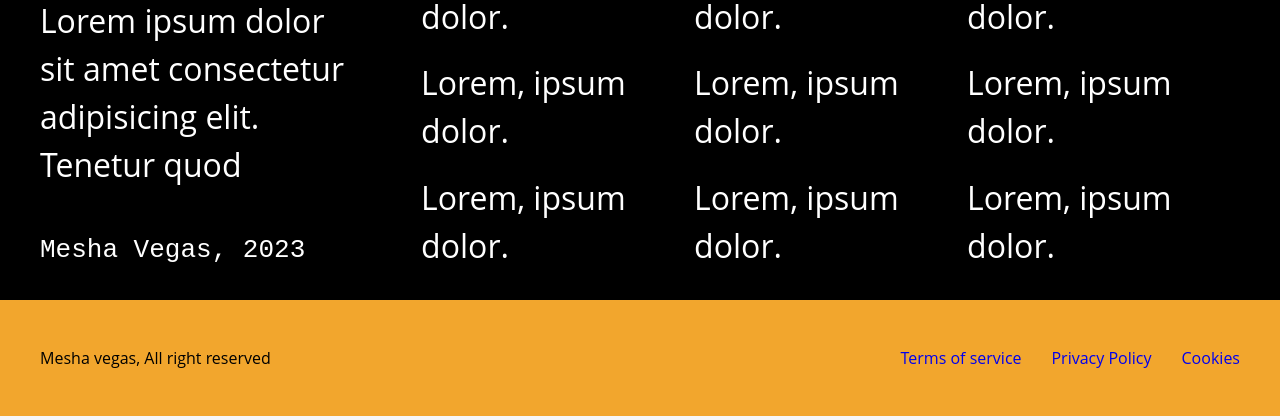
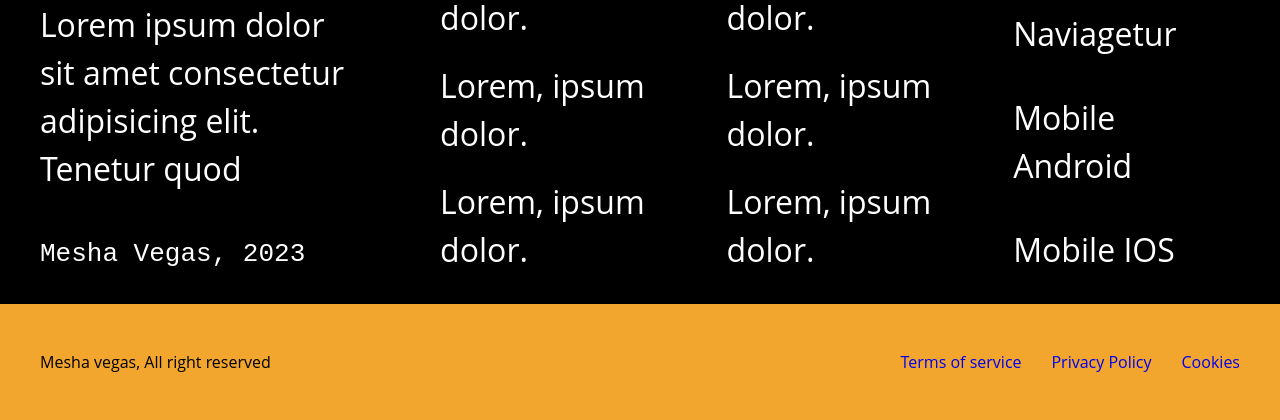
Before and after one commit to Meshavegas/le_temps_passe, a plain HTML site: page index.html in a window 1280 px wide. Shown: the part 4599-5019 px from the top of the page. Drawn offline with Linux system fonts and the light colour scheme.

Commit message:
plateforme

```diff
--- a/index.html
+++ b/index.html
@@ -127,9 +127,9 @@
       </div>
       <div class="plateforme">
         <div style="font-weight: bold; font-style: italic">Plateforme</div>
-        <div>Lorem, ipsum dolor.</div>
-        <div>Lorem, ipsum dolor.</div>
-        <div>Lorem, ipsum dolor.</div>
+        <div>Web Naviagetur</div>
+        <div>Mobile Android</div>
+        <div>Mobile IOS</div>
       </div>
     </footer>
     <div class="copyright">
```
